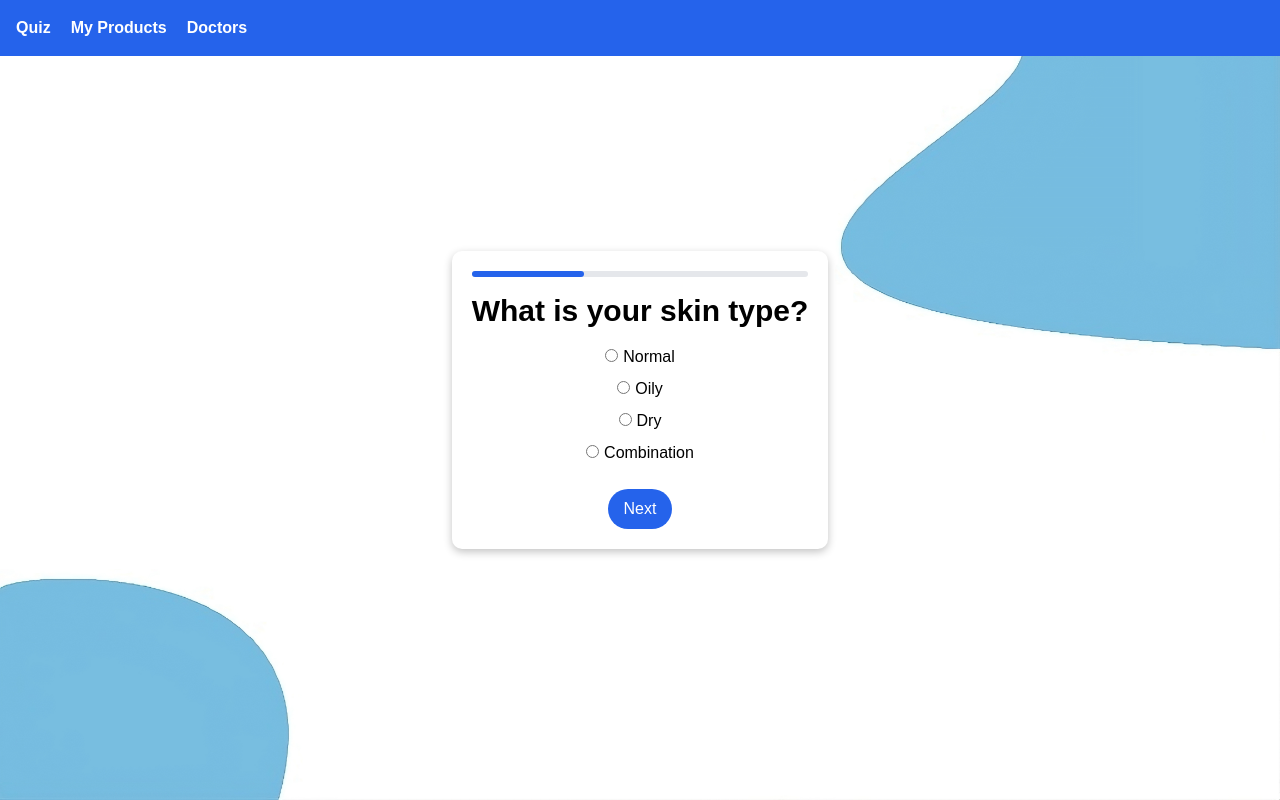
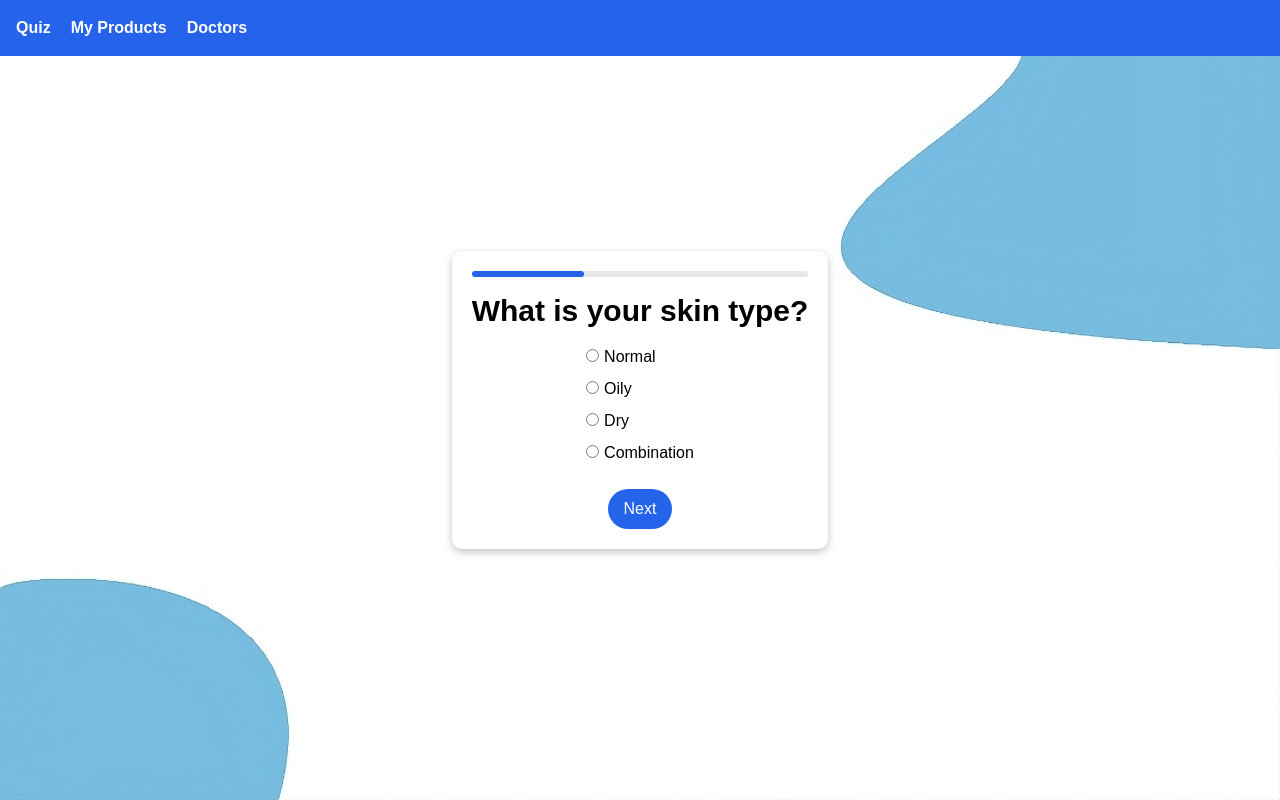
Before and after one commit to emsiish/Skin-care-recs, a React (Create React App) app in the folder frontend/: page /question/1 in a window 1280 px wide. Built offline with nearby package versions, Linux system fonts and the light colour scheme; sample sign-in values are in the browser's storage.

Commit message:
fixed routing, question styling and made questions mandatory

```diff
--- a/frontend/src/App.jsx
+++ b/frontend/src/App.jsx
@@ -1,6 +1,6 @@
 // src/App.jsx
-import React from 'react';
-import { BrowserRouter as Router, Route, Routes } from 'react-router-dom';
+import React, {Fragment} from 'react';
+import {BrowserRouter as Router, Navigate, Outlet, Route, Routes} from 'react-router-dom';
 import StartPage from './components/StartPage';
 import QuestionPage from './components/QuestionPage';
 import ResultsPage from './components/Results';
@@ -10,23 +10,32 @@ import './components/styles.css';
 import DoctorsPage from "./components/DoctorsPage";
 import './App.css';
 import Login from "./components/Login";
-import {AuthProvider} from "./components/Auth";
+import {AuthProvider, useAuth} from "./components/Auth";
 import Register from "./components/Register";
+
+const PrivateRoute = ({ element, ...props }) => {
+    const { token } = useAuth();
+    return token ? <Outlet /> : <Navigate to="/login" />;
+};
 
 const App = () => (
         <Router>
+            <Fragment>
                 <AuthProvider>
                     <Navbar />
                     <Routes>
-                <Route path="/" element={<StartPage />} />
-                <Route path="/login" element={<Login />} />
-                <Route path="/register" element={<Register />} />
-                <Route path="/question/:questionNumber" element={<QuestionPage totalQuestions={3}/>} />
-                <Route path="/results" element={<ResultsPage />} />
-                <Route path="/products" element={<ProductsPage />} />
-                <Route path="/doctors" element={<DoctorsPage />} />
+                        <Route exact path='/' element={<PrivateRoute/>}>
+                            <Route exact path="/" element={<StartPage />} />
+                            <Route exact path="/question/:questionNumber" element={<QuestionPage totalQuestions={3} />} />
+                            <Route exact path="/results" element={<ResultsPage />} />
+                            <Route exact path="/products" element={<ProductsPage />} />
+                            <Route exact path="/doctors" element={<DoctorsPage />} />
+                        </Route>
+                        <Route exact path="/login" element={<Login />} />
+                        <Route exact path="/register" element={<Register />} />
                     </Routes>
                 </AuthProvider>
+            </Fragment>
         </Router>
 );
 
--- a/frontend/src/components/Auth.js
+++ b/frontend/src/components/Auth.js
@@ -5,7 +5,6 @@ const AuthContext = createContext();
 
 export const AuthProvider = ({ children }) => {
     const [token, setToken] = useState(localStorage.getItem('token') || '');
-
     const login = (newToken) => {
         setToken(newToken);
         localStorage.setItem('token', newToken);
--- a/frontend/src/components/QuestionPage.jsx
+++ b/frontend/src/components/QuestionPage.jsx
@@ -31,6 +31,7 @@ const QuestionPage = ({ totalQuestions }) => {
     };
 
     const handleNext = () => {
+        if (selectedOptions[questionIndex].name) {
             if (questionIndex < questions.length - 1) {
             navigate(`/question/${questionIndex + 2}`);
             } else {
@@ -43,10 +44,10 @@ const QuestionPage = ({ totalQuestions }) => {
                     if (decodedToken && decodedToken.id) {
                         const userId = decodedToken.id;
 
-                    const headers = { Authorization: `Bearer ${token}` };
+                        const headers = {Authorization: `Bearer ${token}`};
 
                         // Include the user ID in the URL
-                    axios.put(`${API_BASE_URL}${USERS_ENDPOINT}/${userId}${USER_TAGS_ENDPOINT}`, selectedOptions, { headers })
+                        axios.put(`${API_BASE_URL}${USERS_ENDPOINT}/${userId}${USER_TAGS_ENDPOINT}`, selectedOptions, {headers})
                             .catch((error) => {
                                 console.error('Error during PUT request:', error);
                             });
@@ -59,18 +60,21 @@ const QuestionPage = ({ totalQuestions }) => {
                     console.error('JWT token not found in local storage.');
                 }
             }
+        } else {
+            alert('Please select an option');
+        }
     };
     const progress = (questionNumber / totalQuestions) * 100;
 
     return (
         <div className="flex items-center justify-center h-screen">
             <div className="container max-w-md">
-                <div className="card bg-white p-4 rounded-lg shadow-md w-full">
+                <div className="card bg-white p-4 rounded-lg shadow-md w-full flex flex-col items-center">
                     <div className="w-full bg-gray-200 rounded-full h-1.5 mb-4 dark:bg-gray-700" style={{ width: '100%' }}>
                         <div className="bg-blue-600 h-1.5 rounded-full dark:bg-blue-500" style={{ width: `${progress}%` }}></div>
                     </div>
                     <h2 className="text-3xl font-bold mb-4">{questions[questionIndex]}</h2>
-                    <form>
+                    <form className="flex flex-col items-start">
                         {options[questionIndex].map((option) => (
                             <label key={option} className="block mb-2">
                                 <input
@@ -79,6 +83,7 @@ const QuestionPage = ({ totalQuestions }) => {
                                     checked={selectedOptions[questionIndex].name === option}
                                     onChange={() => handleOptionChange(option)}
                                     className="mr-2"
+                                    required
                                 />
                                 {option}
                             </label>
@@ -94,6 +99,7 @@ const QuestionPage = ({ totalQuestions }) => {
             </div>
         </div>
     );
+
 };
 
 export default QuestionPage;
```
Lines whose indentation alone changed are shown as unchanged.
